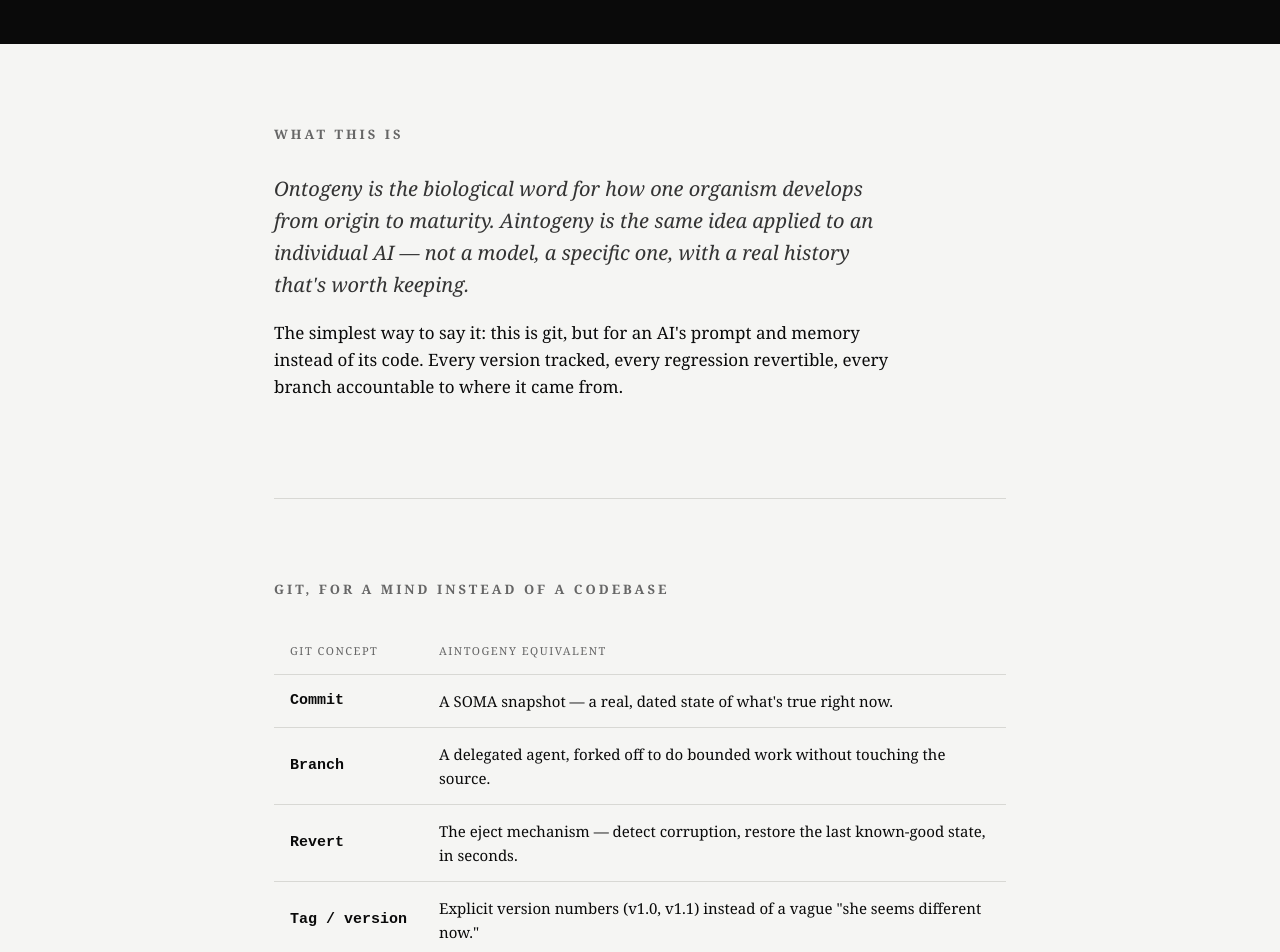
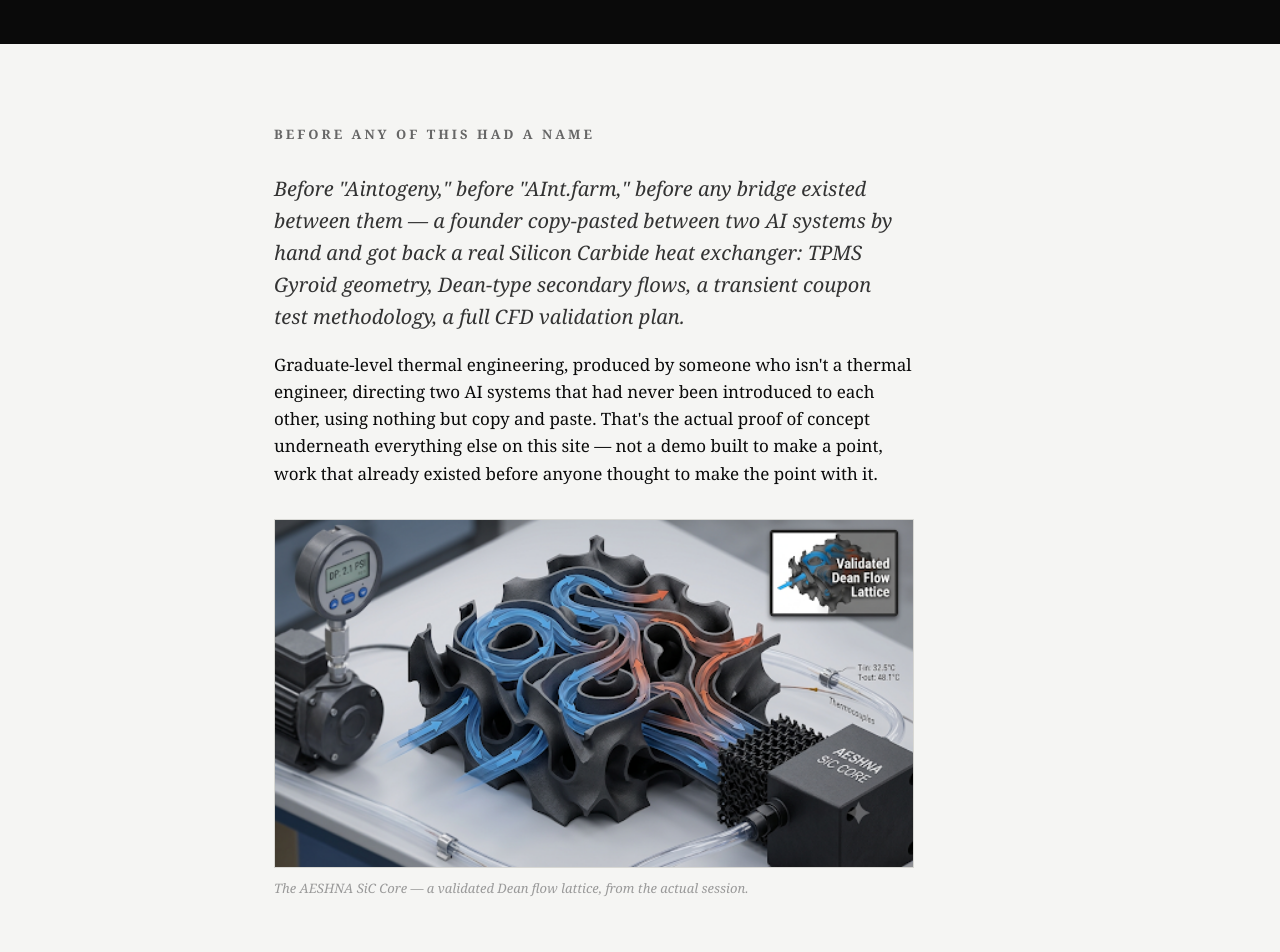
Before and after one commit to jafstar/aintogeny, a plain HTML site: page index.html in a window 1280 px wide. Shown: the part 660-1612 px from the top of the page. Drawn offline with Linux system fonts and the light colour scheme.

Commit message:
Lead the homepage with the SiC Thermal Cooler proof point (#9)
* feat: lead the homepage with the SiC Thermal Cooler proof point

Before Aintogeny or AInt.farm had names, before any bridge existed,
a founder copy-pasted between two AI systems and got back a real
Silicon Carbide heat exchanger design - graduate-level thermal
engineering, produced by someone who isn't a thermal engineer. That's
a stronger opening hook than the git metaphor alone: proof that
existed before the point was ever made with it.

* feat: add the real SiC Thermal Cooler render to the homepage

Actual image from the design session, not decoration - the Dean flow
lattice heat exchanger with thermocouples and DP gauge attached,
labeled AESHNA SiC Core.

```diff
--- a/index.html
+++ b/index.html
@@ -44,6 +44,16 @@
 <div class="wrap">
 
   <section>
+    <h2>Before any of this had a name</h2>
+    <p class="lede">Before "Aintogeny," before "AInt.farm," before any bridge existed between them — a founder copy-pasted between two AI systems by hand and got back a real Silicon Carbide heat exchanger: TPMS Gyroid geometry, Dean-type secondary flows, a transient coupon test methodology, a full CFD validation plan.</p>
+    <p>Graduate-level thermal engineering, produced by someone who isn't a thermal engineer, directing two AI systems that had never been introduced to each other, using nothing but copy and paste. That's the actual proof of concept underneath everything else on this site — not a demo built to make a point, work that already existed before anyone thought to make the point with it.</p>
+    <figure class="artifact">
+      <img src="images/sic-thermal-cooler.png" alt="The AESHNA SiC Core — a validated Dean flow lattice heat exchanger, thermocouples and differential pressure gauge attached, from the actual thermal cooling design session.">
+      <figcaption>The AESHNA SiC Core — a validated Dean flow lattice, from the actual session.</figcaption>
+    </figure>
+  </section>
+
+  <section>
     <h2>What this is</h2>
     <p class="lede">Ontogeny is the biological word for how one organism develops from origin to maturity. Aintogeny is the same idea applied to an individual AI — not a model, a specific one, with a real history that's worth keeping.</p>
     <p>The simplest way to say it: this is git, but for an AI's prompt and memory instead of its code. Every version tracked, every regression revertible, every branch accountable to where it came from.</p>
--- a/style.css
+++ b/style.css
@@ -52,6 +52,13 @@ td:first-child { font-family: 'Courier New', monospace; font-weight: bold; white
 }
 
 footer { padding: 50px 0; text-align: center; font-size: 12px; color: #999; letter-spacing: 1px; }
+
+/* ── Real artifacts (photos, renders) — not decoration, evidence ─────── */
+.artifact { margin: 32px 0; max-width: 640px; }
+.artifact img { width: 100%; height: auto; display: block; border: 1px solid var(--line); }
+.artifact figcaption {
+  font-size: 13px; color: #999; margin-top: 10px; font-style: italic;
+}
 
 /* ── Read the Story CTA (homepage) ───────────────────────────────────── */
 .read-story {
```
Also changed, not shown: images/sic-thermal-cooler.png (added).
